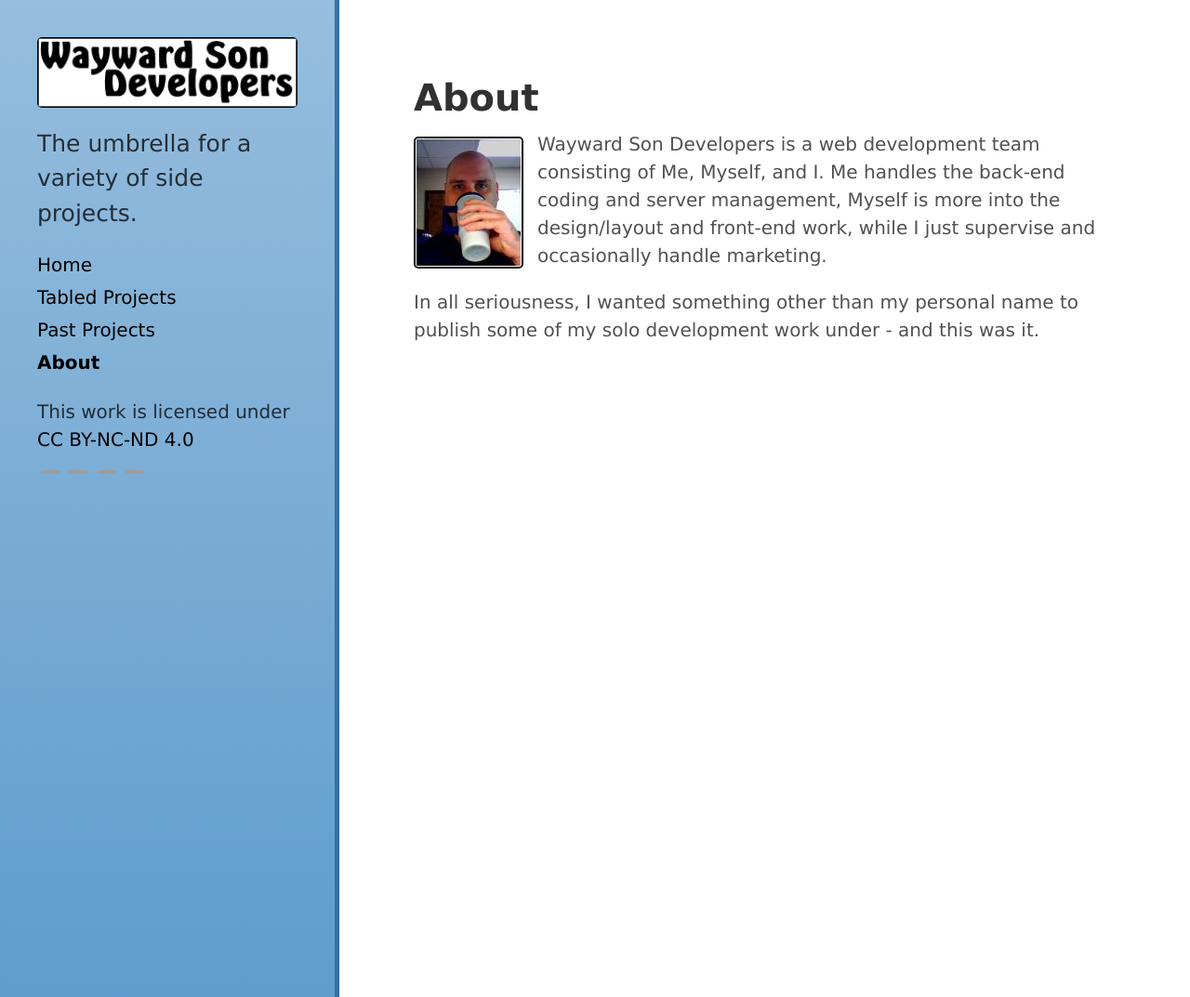
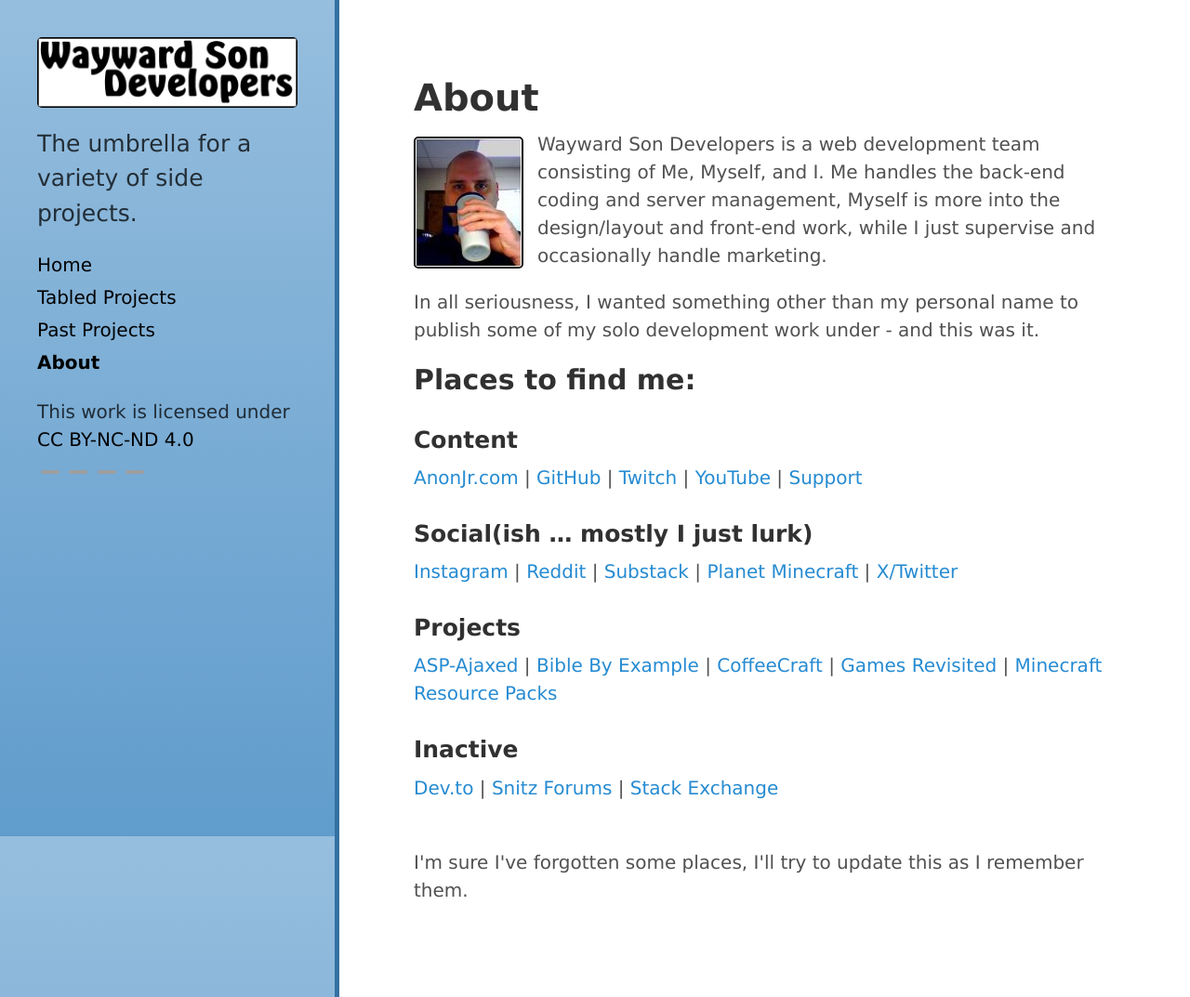
Before and after one commit to Wayward-Son-Developers/wayward-son-developers.github.io, a Jekyll site: the page built from about.md, in a window 1280 px wide and 1073 px high. Shown: the whole window at 93% size. Built offline with Jekyll 4.4.1, drawn with Linux system fonts in a browser that asks for light colours; grey boxes are pictures that could not be loaded.

Commit message:
Putting an include I can use in all "About" pages

```diff
--- /dev/null
+++ b/_includes/findme.html
@@ -0,0 +1,40 @@
+<!-- A reasonably portable collection of all the links to find me -->
+<h2>Places to find me:</h2>
+
+<h3>Content</h3>
+<nav>
+    {% if site.title != "AnonJr.com" %}<a href="http://www.anonjr.com/">AnonJr.com</a>{% endif %}
+    | <a href="https://github.com/AnonJr/">GitHub</a>
+    | <a href="https://www.twitch.tv/anonjr_live">Twitch</a>
+    | <a href="https://www.youtube.com/channel/UCXafqhKHbkSUIrq0LAuu0tw">YouTube</a>
+    | <a href="https://streamlabs.com/anonjr_live">Support</a>
+</nav>
+
+<h3>Social(ish &hellip; mostly I just lurk)</h3>
+<nav>
+    <a href="https://www.instagram.com/anonjr_live/">Instagram</a>
+    | <a href="https://www.reddit.com/user/AnonJr/">Reddit</a>
+    | <a href="https://substack.com/@anonjr">Substack</a>
+    | <a href="https://www.planetminecraft.com/member/anonjr/">Planet Minecraft</a>
+    | <a href="https://x.com/AnonJr/">X/Twitter</a>
+</nav>
+
+<h3>Projects</h3>
+<nav>
+    <a href="http://www.asp-ajaxed.org">ASP-Ajaxed</a>
+    | <a href="https://www.biblebyexample.com/">Bible By Example</a>
+    | <a href="https://www.coffeecraft.us/">CoffeeCraft</a>
+    | <a href="https://www.anonjr.com/p/gamesrevisited.html">Games Revisited</a>
+    | <a href="https://www.anonjr.com/p/resource-packs.html">Minecraft Resource Packs</a>
+    {% if site.title != "Wayward Son Developers" %}| <a href="https://www.waywardsondevelopers.com/">Wayward Son Developers</a>{% endif %}
+</nav>
+
+
+<h3>Inactive</h3>
+<nav>
+    <a href="https://dev.to/anonjr">Dev.to</a>
+    | <a href="https://forum.snitz.com/forum/Account/Detail/AnonJr">Snitz Forums</a>
+    | <a href="https://stackexchange.com/users/12701/anonjr">Stack Exchange</a>
+</nav>
+<br />
+<p>I'm sure I've forgotten some places, I'll try to update this as I remember them.</p>
--- a/about.md
+++ b/about.md
@@ -8,3 +8,5 @@
 ![Picture of Mark]({{ site.baseurl }}/img/headshot-me.jpg){: class="avatar"} Wayward Son Developers is a web development team consisting of Me, Myself, and I. Me handles the back-end coding and server management, Myself is more into the design/layout and front-end work, while I just supervise and occasionally handle marketing.
 
 In all seriousness, I wanted something other than my personal name to publish some of my solo development work under - and this was it.
+
+{% include findme.html %}
```
